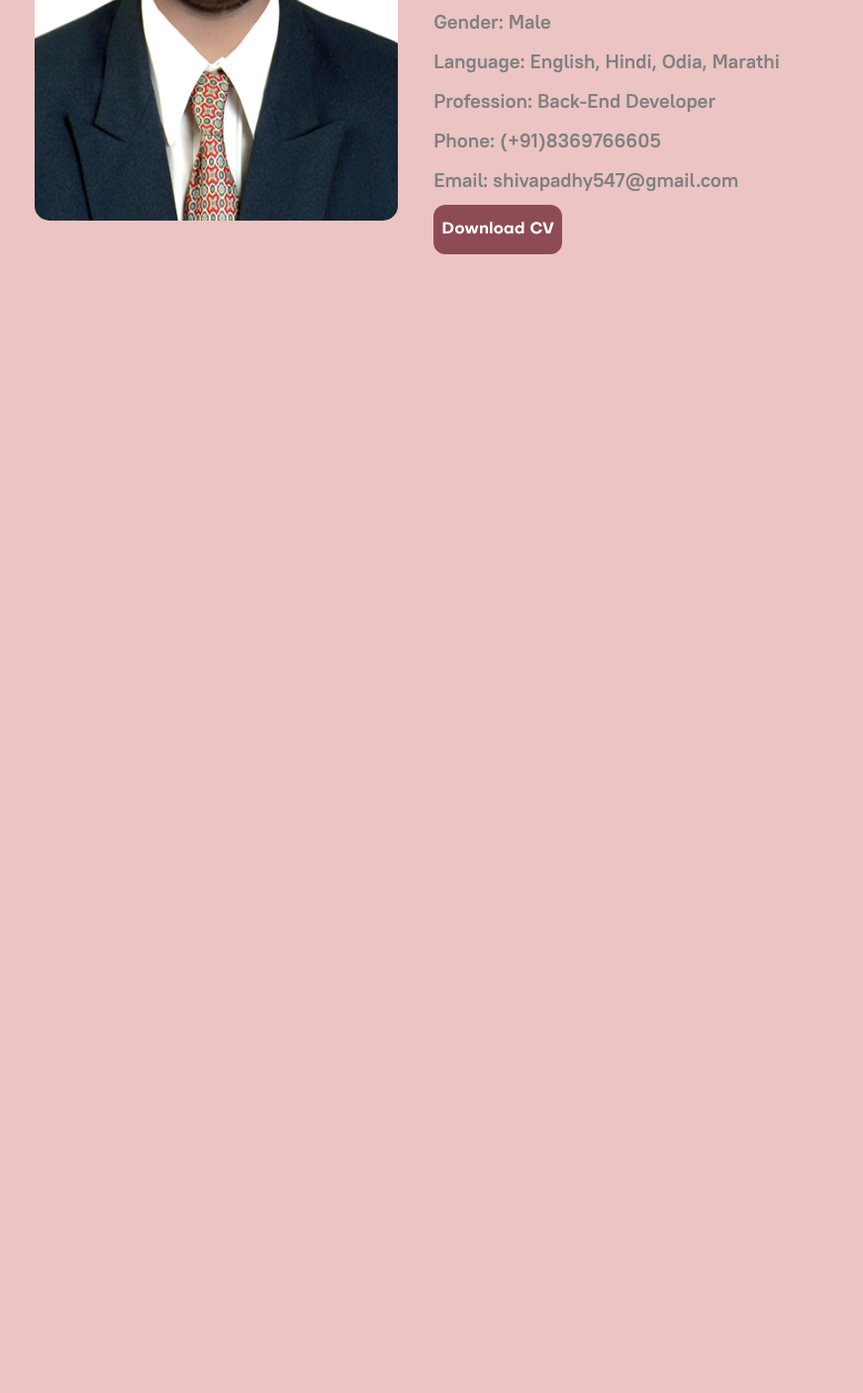
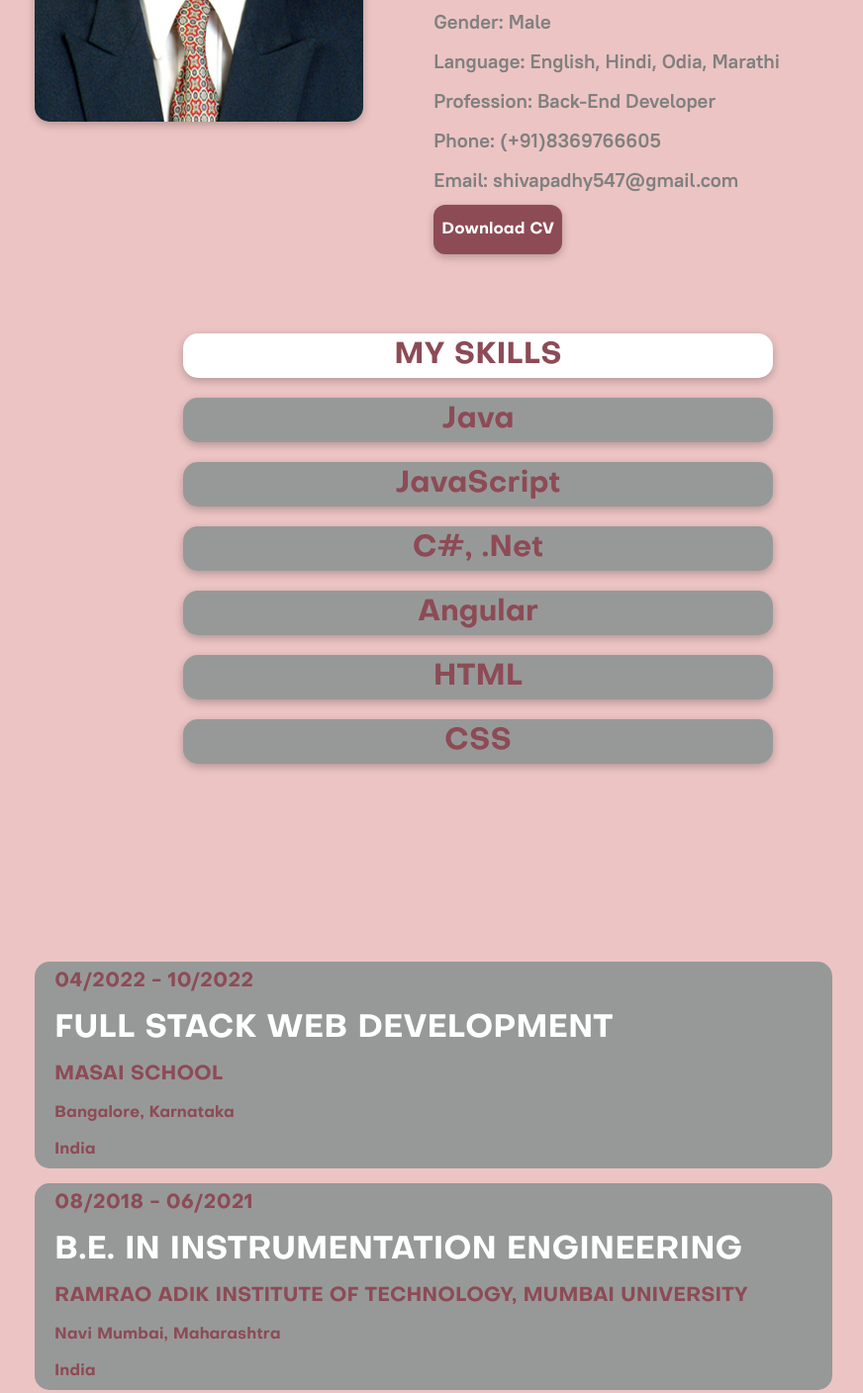
Before and after one commit to Shibshankar01/Shibshankar01.github.io, a plain HTML site: page index.html in a window 1280 px wide. Shown: the part 1202-2610 px from the top of the page at 99% size, without its empty margins (349-1221 px from the left). Before the commit the page ends 1459 px from the top, so only its background shows below. Drawn offline with Linux system fonts and the light colour scheme; files whose address does not match are found by name.

Commit message:
Skills and Education Added

```diff
--- a/index.html
+++ b/index.html
@@ -56,6 +56,38 @@
                 </div>
             </div>
         </div>
+        <div id="myskills">
+            <div>MY SKILLS</div>
+            <div>Java</div>
+            <div>JavaScript</div>
+            <div>C#, .Net</div>
+            <div>Angular</div>
+            <div>HTML</div>
+            <div>CSS</div>
+        </div>
+        <div id="education">
+            <div>
+                <p>04/2022 - 10/2022</p>
+                <h3>FULL STACK WEB DEVELOPMENT</h3>
+                <p>MASAI SCHOOL</p>
+                <p>Bangalore, Karnataka</p>
+                <p>India</p>
+            </div>
+            <div>
+                <p>08/2018 - 06/2021</p>
+                <h3>B.E. IN INSTRUMENTATION ENGINEERING</h3>
+                <p>RAMRAO ADIK INSTITUTE OF TECHNOLOGY, MUMBAI UNIVERSITY</p>
+                <p>Navi Mumbai, Maharashtra</p>
+                <p>India</p>
+            </div>
+            <div>
+                <p>08/2015 - 06/2018</p>
+                <h3>DIPLOMA IN INSTRUMENTATION ENGINEERING</h3>
+                <p>GOVERNMENT POLYTECHNIC MUMBAI</p>
+                <p>Mumbai, Maharashtra</p>
+                <p>India</p>
+            </div>
+        </div>
     </div>
 
 </body>
--- a/styles/index.css
+++ b/styles/index.css
@@ -23,11 +23,13 @@ body{
     border: none;
     background-color: #8D4B55;
     border-radius: 12px;
+    box-shadow: rgba(0, 0, 0, 0.24) 0px 3px 8px;
 }
 #introduction>button:hover{
     background-color: white;
     color: #8D4B55;
     cursor: pointer;
+    box-shadow: rgba(0, 0, 0, 0.24) 0px 3px 8px;
 }
 #introduction{
     margin-top: 200px;
@@ -43,8 +45,9 @@ body{
 }
 #aboutme>img{
     border-radius: 15px;
-    width: 41%;
-    height: 600px;
+    width: 37%;
+    height: 500px;
+    box-shadow: rgba(0, 0, 0, 0.24) 0px 3px 8px;
 }
 #aboutme>#info{
     width: 55%;
@@ -73,10 +76,69 @@ body{
     border: none;
     background-color: #8D4B55;
     border-radius: 12px;
+    box-shadow: rgba(0, 0, 0, 0.24) 0px 3px 8px;
 }
 #info>div>button:hover{
     background-color: white;
     color: #8D4B55;
     cursor: pointer;
+    box-shadow: rgba(0, 0, 0, 0.24) 0px 3px 8px;
+}
+#myskills{
+    display: flex;
+    flex-direction: column;
+    gap: 20px;
+    width: 95%;
+    margin: auto;
+    margin-top: 80px;
+}
+#myskills>div{
+    text-align: center;
+    display: flex;
+    justify-content: center;
+    align-items: center;
+    height: 45px;
+    background-color: #979999;
+    width: 70%;
+    margin: auto;
+    border-radius: 15px;
+    box-shadow: rgba(0, 0, 0, 0.24) 0px 3px 8px;
+}
+#myskills>div:first-child{
+    background-color: white;
+    color: #8D4B55 !important;
+}
+#myskills>div:hover{
+    color: white;
+}
+#education{
+    margin-top: 200px;
+    width: 90%;
+}
+#education>div{
+    display: flex;
+    margin-bottom: 15px;
+    flex-direction: column;
+}
+#education>div>*{
+    background-color: #979999;
+    padding: 10px 20px;
+}
+#education>div>p:first-child{
+    border-radius: 15px 15px 0px 0px;
+    font-size: 20px;
+}
+#education>div>p:last-child{
+    border-radius: 0px 0px 15px 15px;
+}
+#education>div>h3{
+    color: white;
+    font-size: 32px;
+}
+#education>div>h3+p{
+    font-size: 20px;
+}
+#education>div>p+p{
+    font-size: 16px;
 }
 /* important color: 8D4B55 */
```
